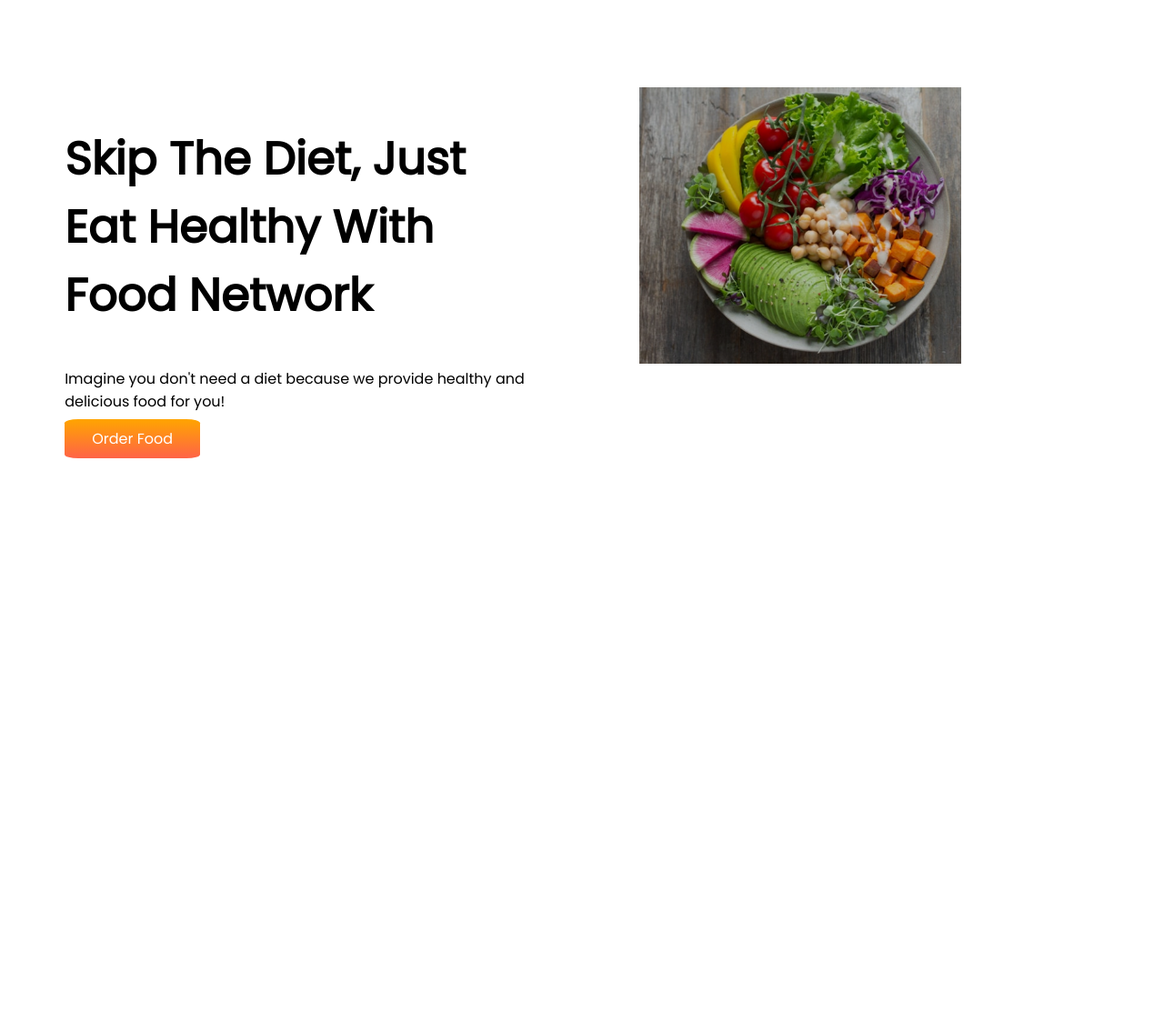
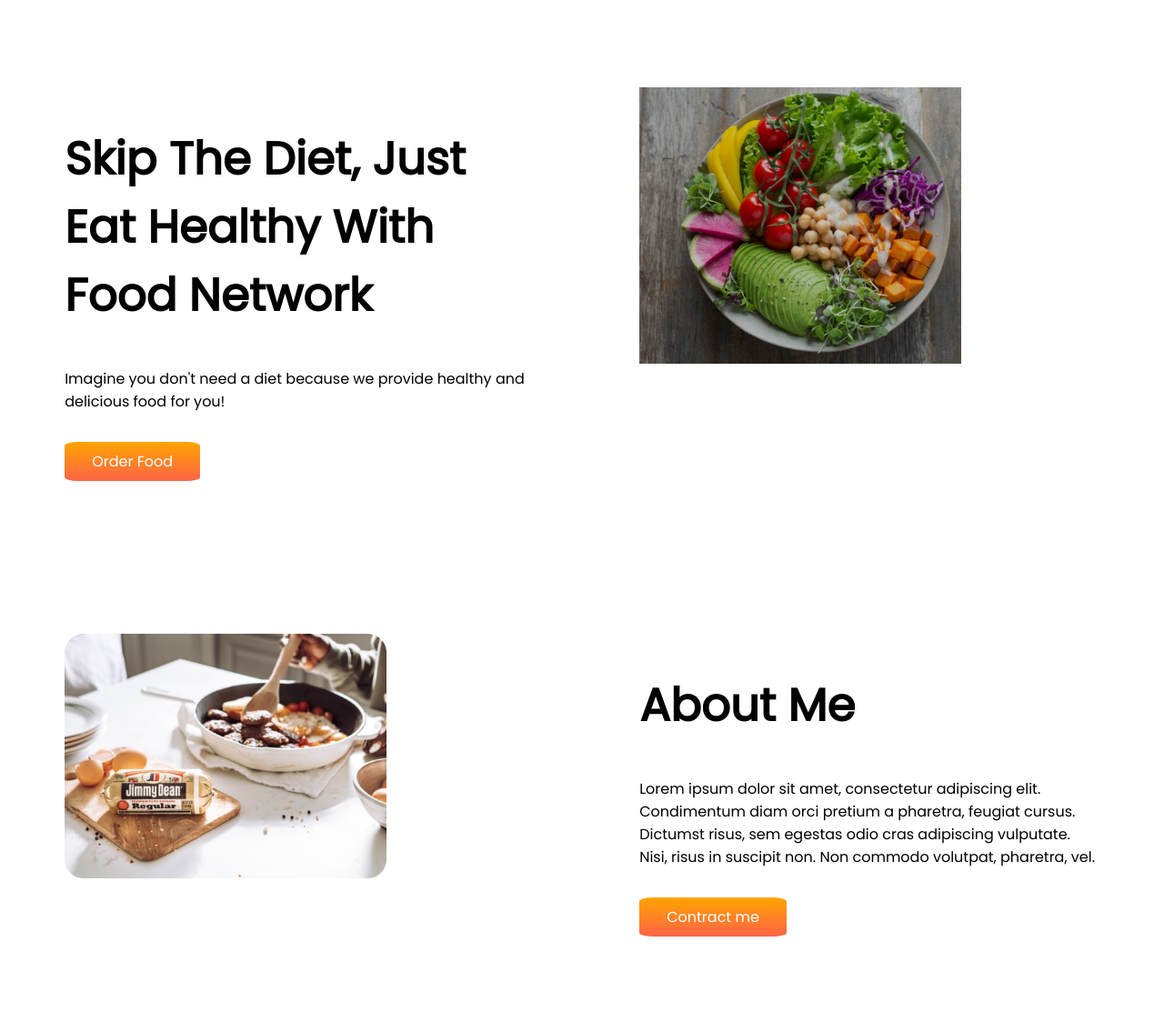
Before and after one commit to Arif1612/assignment-practice, a plain HTML site: page index.html in a window 1280 px wide. Shown: the whole page at 91% size. Before the commit the page ends 800 px from the top, so only its background shows below. Drawn offline with Linux system fonts and the light colour scheme.

Commit message:
2nd section Added

```diff
--- a/index.html
+++ b/index.html
@@ -28,6 +28,7 @@
                 healthy and delicious food for you!
 
             </p>
+            <br>
             <a class="link-button"
                 href="https://www.foodpanda.com.bd/?gclid=EAIaIQobChMIx5680M7P8QIVCLaWCh1uTAm5EAAYASAAEgLDa_D_BwE">Order
                 Food</a>
@@ -41,6 +42,31 @@
 
     </section>
 
+    <!-- Section 2-->
+    <section class="flexible-container">
+
+        <div class="half-width">
+            <img src="images/food/2.jpg" alt="food image">
+
+        </div>
+
+
+        <div class="half-width">
+            <h1>About Me</h1>
+            <p>Lorem ipsum dolor sit amet, consectetur adipiscing
+                elit. Condimentum diam orci pretium a pharetra,
+                feugiat cursus. Dictumst risus, sem egestas odio cras
+                adipiscing vulputate. Nisi, risus in suscipit non. Non
+                commodo volutpat, pharetra, vel.</p>
+            <br>
+
+            <a class="link-button" href="google.com">Contract me</a>
+
+        </div>
+
+
+    </section>
+
 
 
 
```
